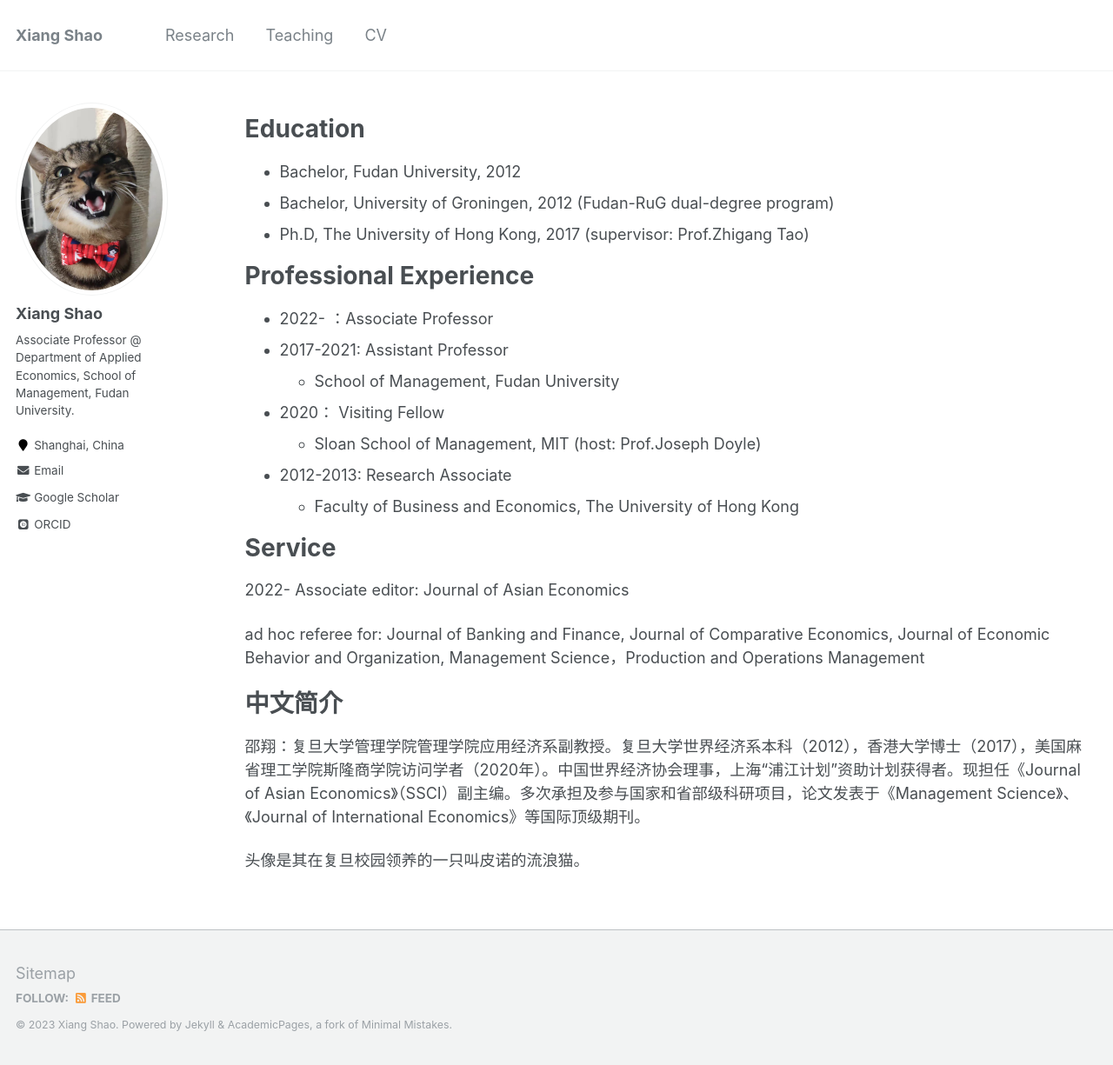
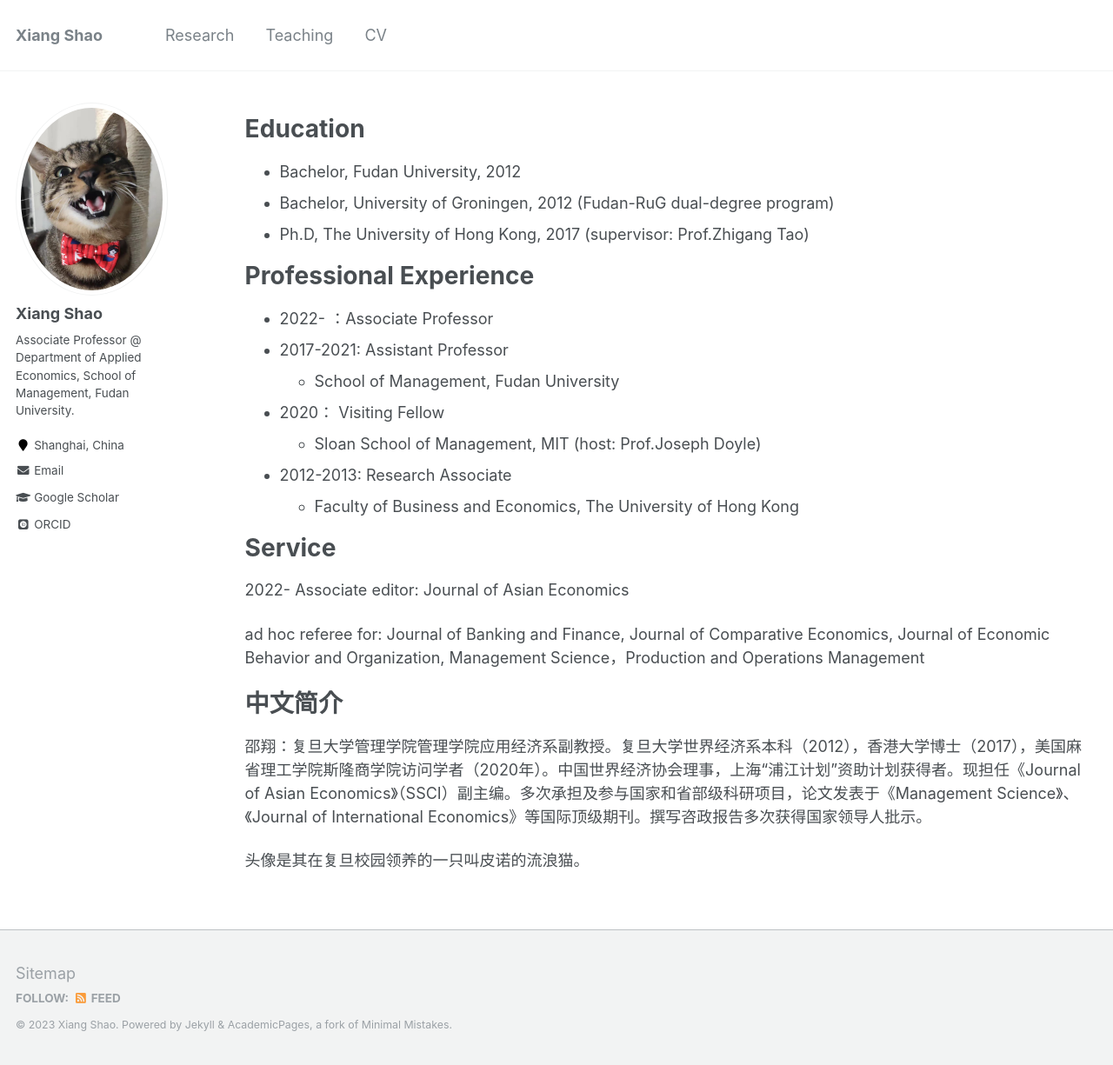
Before and after one commit to xiangshao/xiangshao.github.io, a Jekyll site: the page built from _pages/cv.md, in a window 1280 px wide and 1225 px high. Shown: the whole window at 87% size. Built offline with Jekyll 4.4.1, drawn with Linux system fonts in a browser that asks for light colours; some web fonts are replaced.

Commit message:
Update cv.md

```diff
--- a/_pages/cv.md
+++ b/_pages/cv.md
@@ -35,6 +35,6 @@ Journal of Banking and Finance, Journal of Comparative Economics, Journal of Eco
 
 中文简介
 ======
-邵翔：复旦大学管理学院管理学院应用经济系副教授。复旦大学世界经济系本科（2012），香港大学博士（2017），美国麻省理工学院斯隆商学院访问学者（2020年）。中国世界经济协会理事，上海“浦江计划”资助计划获得者。现担任《Journal of Asian Economics》（SSCI）副主编。多次承担及参与国家和省部级科研项目，论文发表于《Management Science》、《Journal of International Economics》等国际顶级期刊。
+邵翔：复旦大学管理学院管理学院应用经济系副教授。复旦大学世界经济系本科（2012），香港大学博士（2017），美国麻省理工学院斯隆商学院访问学者（2020年）。中国世界经济协会理事，上海“浦江计划”资助计划获得者。现担任《Journal of Asian Economics》（SSCI）副主编。多次承担及参与国家和省部级科研项目，论文发表于《Management Science》、《Journal of International Economics》等国际顶级期刊。撰写咨政报告多次获得国家领导人批示。
 
 头像是其在复旦校园领养的一只叫皮诺的流浪猫。
```
